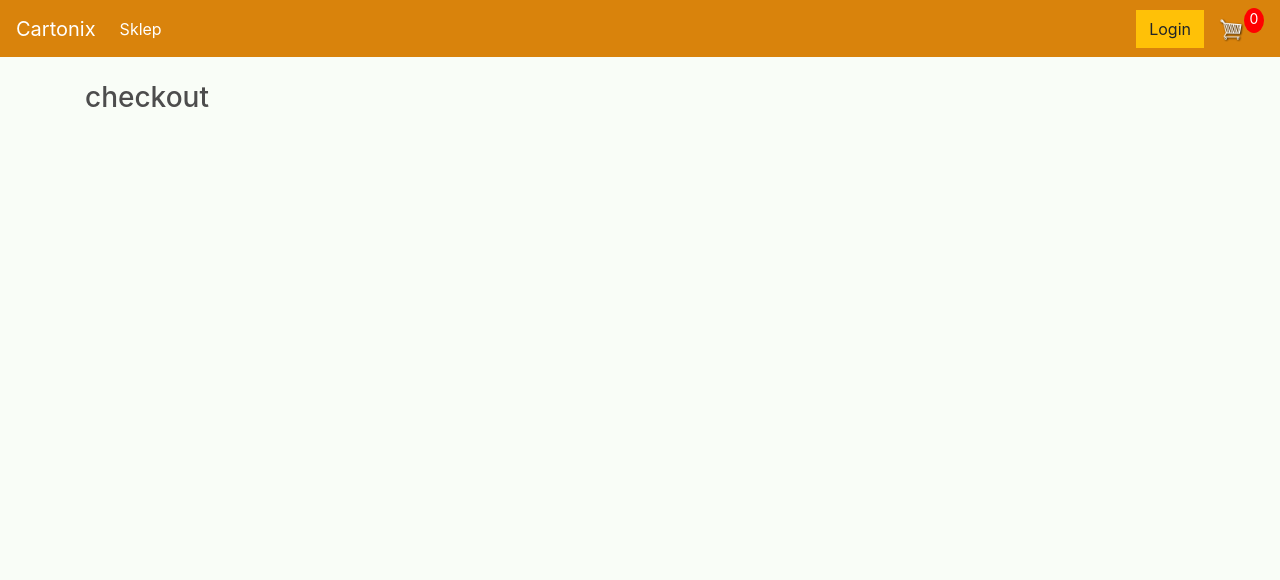
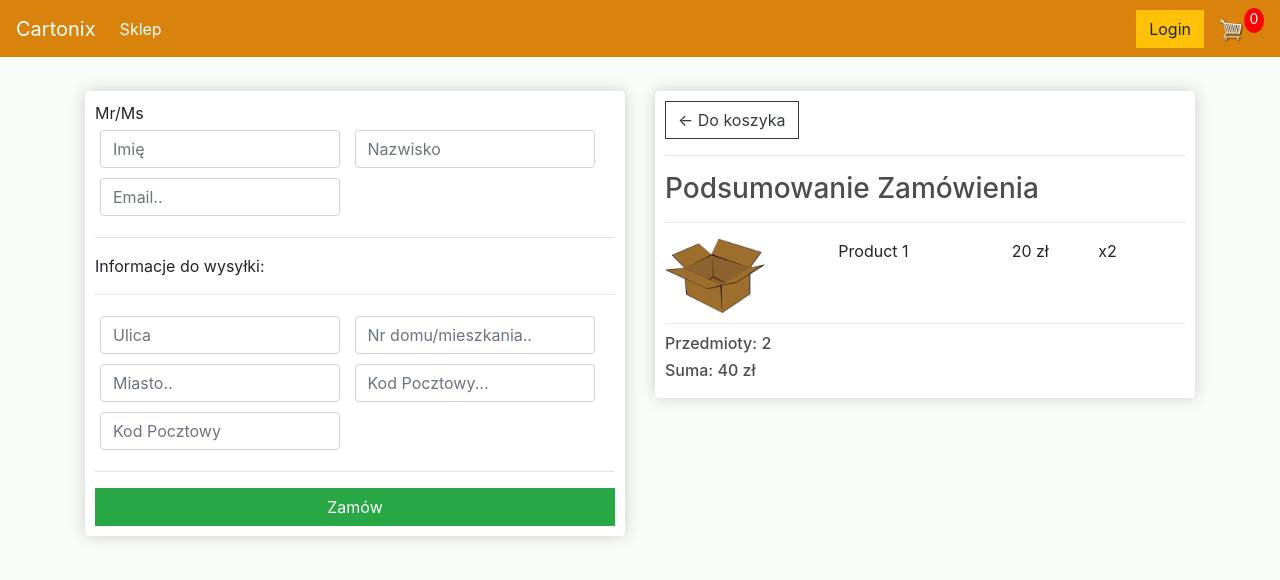
Before and after one commit to MrHarvvey/cartoon_shoop, a Django app: page /checkout/ in a window 1280 px wide. Shown: the top 580 px of the page. Run offline with Django 3.2, Linux system fonts and the light colour scheme; some libraries are stand-ins or nearby versions.

Commit message:
adding checkout and cart options

```diff
--- a/cartoon_shoop/templates/cartoon_shoop/checkout.html
+++ b/cartoon_shoop/templates/cartoon_shoop/checkout.html
@@ -4,6 +4,74 @@
 
 <!--link rel="stylesheet" type="text/css" href="{% static 'css/main.css' %}"-->
 
-<h3>checkout</h3>
+     <div class="row">
+		<div class="col-lg-6">
+			<div class="box-element" id="form-wrapper">
+				<form id="form">
+					<div id="user-info">
+						<div>
+							<h8>Mr/Ms</h8>
+						</div>
+						<div class="form-field">
+							<input required class="form-control" type="text" name="imie" placeholder="Imię">
+						</div>
+						<div class="form-field">
+							<input required class="form-control" type="text" name="nazwisko" placeholder="Nazwisko">
+						</div>
+						<div class="form-field">
+							<input required class="form-control" type="email" name="email" placeholder="Email..">
+						</div>
+					</div>
+
+					<div id="shipping-info">
+						<hr>
+						<p>Informacje do wysyłki:</p>
+						<hr>
+						<div class="form-field">
+							<input class="form-control" type="text" name="address" placeholder="Ulica">
+						</div>
+						<div class="form-field">
+							<input class="form-control" type="text" name="city" placeholder="Nr domu/mieszkania..">
+						</div>
+						<div class="form-field">
+							<input class="form-control" type="text" name="state" placeholder="Miasto..">
+						</div>
+						<div class="form-field">
+							<input class="form-control" type="text" name="zipcode" placeholder="Kod Pocztowy...">
+						</div>
+						<div class="form-field">
+							<input class="form-control" type="text" name="country" placeholder="Kod Pocztowy">
+						</div>
+					</div>
+
+					<hr>
+					<input id="form-button" class="btn btn-success btn-block" type="submit" value="Zamów">
+				</form>
+			</div>
+
+			<br>
+			<div class="box-element hidden" id="payment-info">
+				<small>Paypal Options</small>
+			</div>
+
+		</div>
+
+		<div class="col-lg-6">
+			<div class="box-element">
+				<a  class="btn btn-outline-dark" href="{% url 'cart' %}">&#x2190; Do koszyka</a>
+				<hr>
+				<h3>Podsumowanie Zamówienia</h3>
+				<hr>
+				<div class="cart-row">
+					<div style="flex:2"><img class="row-image" src="{% static 'images/cartoon.png' %}"></div>
+					<div style="flex:2"><p>Product 1</p></div>
+					<div style="flex:1"><p>20 zł</p></div>
+					<div style="flex:1"><p>x2</p></div>
+				</div>
+				<h6>Przedmioty:   2</h6>
+				<h6>Suma:   40 zł</h6>
+			</div>
+		</div>
+	</div>
 
 {% endblock content %}
--- a/cartoon_shoop/templates/cartoon_shoop/store.html
+++ b/cartoon_shoop/templates/cartoon_shoop/store.html
@@ -51,6 +51,7 @@
 				<h5 style="display: inline-block;float: right;">30 zł</h5>
 			</div>
 		</div>
+
 		<div class="col-lg-3">
 			<img class="thumbnail" src="{% static 'images/cartoon.png' %}">
 			<div class="box-element product">
```
Also changed, not shown: cartoon_shoop/templates/cartoon_shoop/cart.html (+46 -2 lines), static/images/arrow_down.png (added), static/images/arrow_up.png (added).
